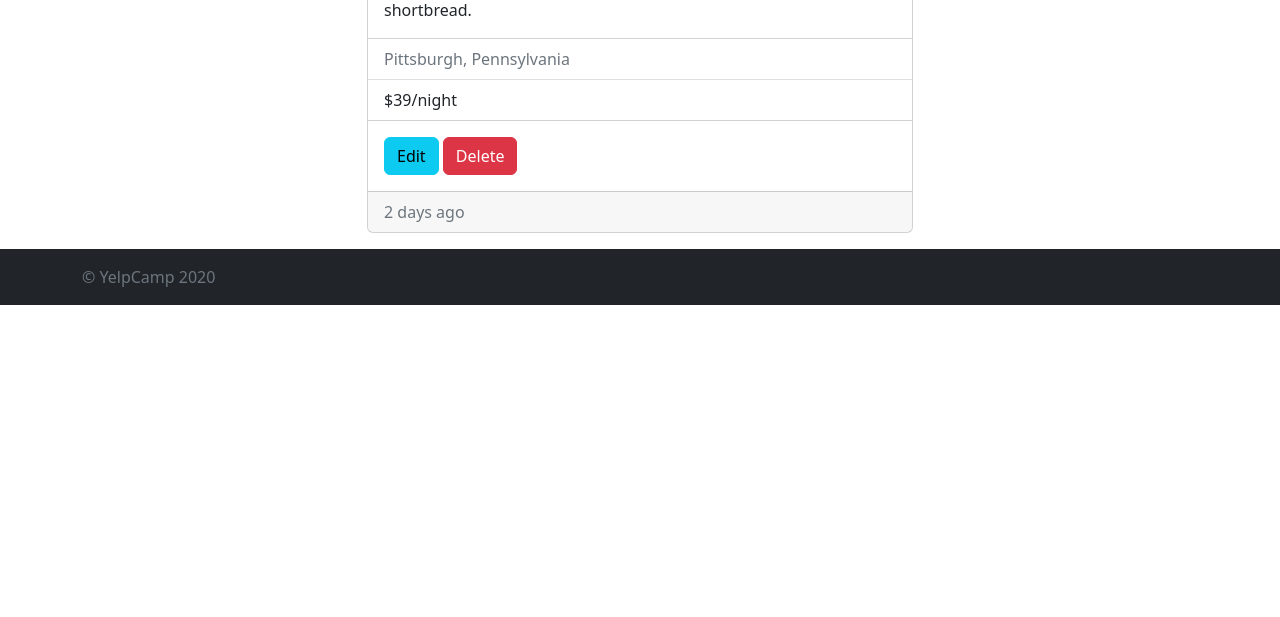
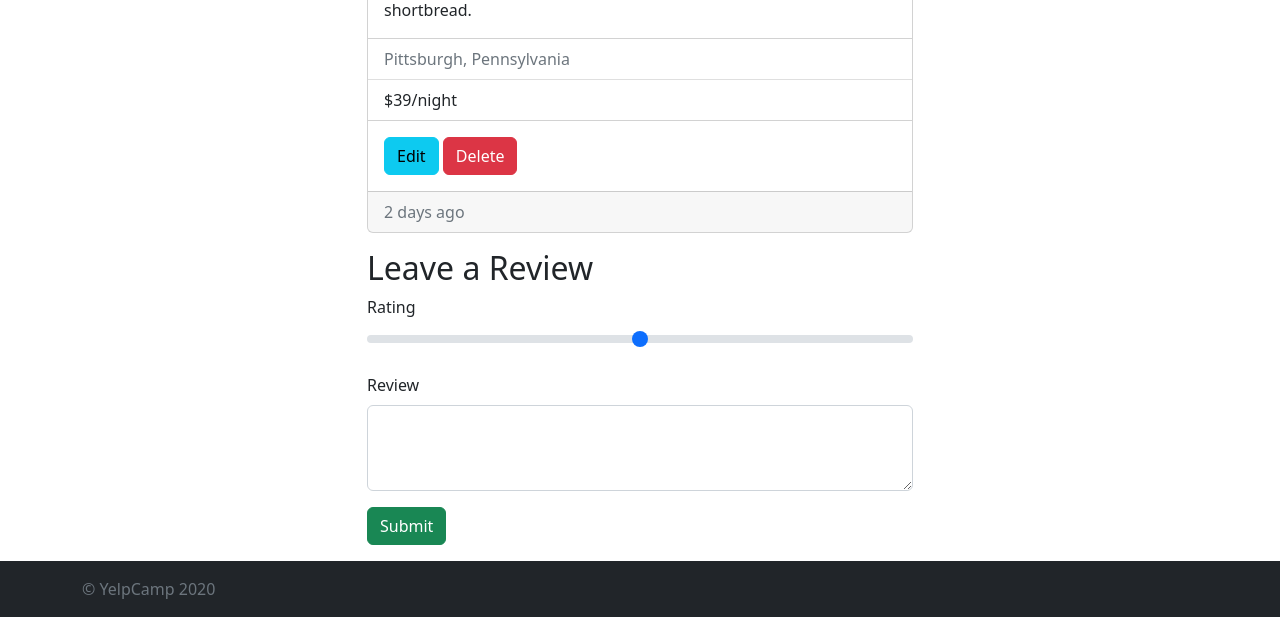
Before and after one commit to treycoggins/webdev-bootcamp, a Node server app: page /campgrounds/600000000000000000000009 in a window 1280 px wide. Shown: the part 795-1412 px from the top of the page. Before the commit the page ends 1100 px from the top, so only its background shows below. Run offline with Node 20, Linux system fonts and the light colour scheme; data comes from the database, SQL or seed files in the repository; some libraries are stand-ins or nearby versions.

Commit message:
connecting reviews model

```diff
--- a/YelpCamp/app.js
+++ b/YelpCamp/app.js
@@ -8,6 +8,8 @@ const catchAsync = require('./utils/catchAsync');
 const ExpressError = require('./utils/ExpressError');
 const methodOverride = require('method-override');
 const Campground = require('./models/campground');
+const res = require('express/lib/response');
+const Review = require('./models/review');
 
 
 mongoose.connect('mongodb://localhost:27017/yelp-camp');
@@ -83,6 +85,14 @@ app.delete('/campgrounds/:id', catchAsync(async (req, res) => {
   res.redirect('/campgrounds');
 }));
 
+app.post('/campgrounds/:id/reviews', catchAsync(async (req, res) => {
+  const campground = await Campground.findById(req.params.id);
+  const review = new Review(req.body.review);
+  campground.reviews.push(review);
+  await review.save();
+  await campground.save();
+}))
+
 app.all('*', (req, res, next) => {
   next(new ExpressError('Page Not Found', 404));
 })
--- a/YelpCamp/views/campgrounds/show.ejs
+++ b/YelpCamp/views/campgrounds/show.ejs
@@ -22,5 +22,17 @@
         2 days ago
       </div>
     </div>
+    <h2>Leave a Review</h2>
+    <form class="mb-3" action="/campgrounds/<%= campground._id %>/reviews" method="post">
+      <div class="mb-3">
+        <label class="form-label" for="rating">Rating</label>
+        <input class="form-range" type="range" min="1" max="5" name="review[rating]" id="rating">
+      </div>
+      <div class="mb-3">
+        <label class="form-label" for="body">Review</label>
+        <textarea class="form-control" name="review[body]" id="body" cols="30" rows="3"></textarea>
+      </div>
+      <button class="btn btn-success">Submit</button>
+    </form>
   </div>
 </div>
```
Also changed, not shown: YelpCamp/models/campground.js (+7 -1 lines), YelpCamp/models/review.js (added, +9 -0 lines).
